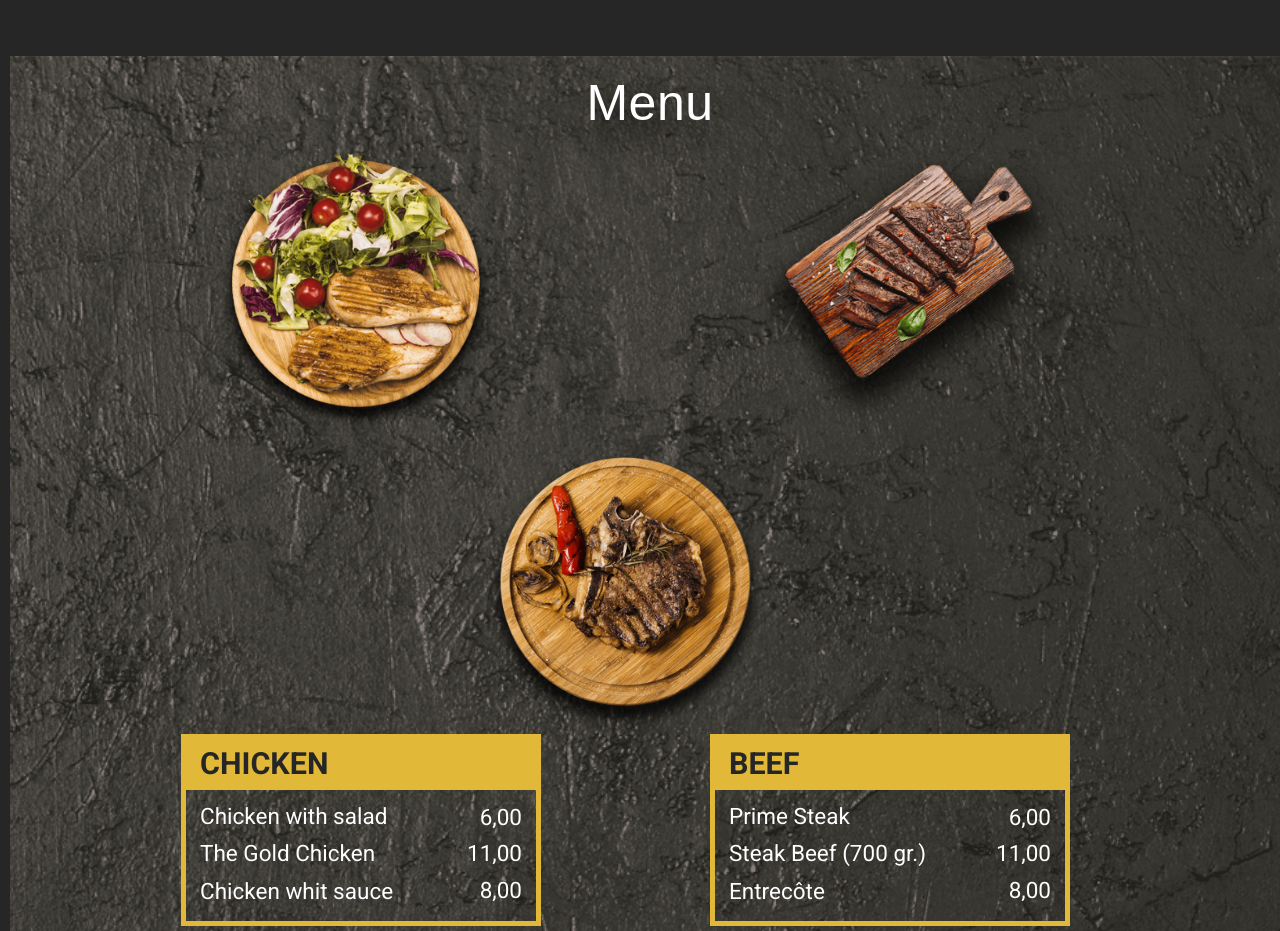
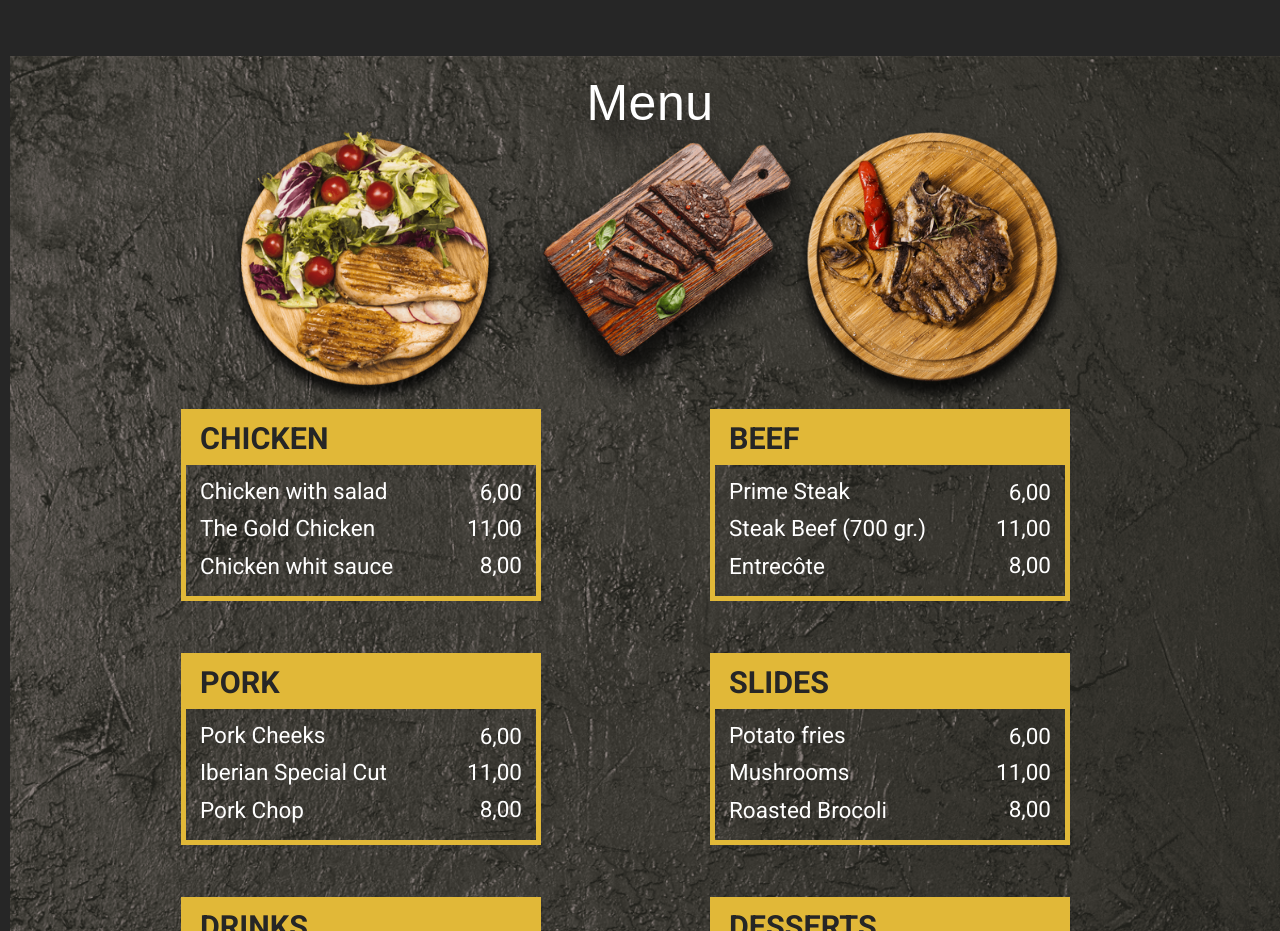
Before and after one commit to landinberg27/Restaurant, a plain HTML site: page index.html in a window 1280 px wide. Shown: the part 820-1751 px from the top of the page. Drawn offline with Linux system fonts and the light colour scheme; a web font is replaced by a local one.

Commit message:
Update style.css

```diff
--- a/css/style.css
+++ b/css/style.css
@@ -322,10 +322,10 @@ body{
         @media (max-width:1562px) {
           .menu-block-content-item-img{
             /* margin: 0 100px 0 100px; */
-            /* margin: 0 auto;
-            align-items: center;
+             margin: 0 auto;
+            /* align-items: center;
             justify-content: center;
-           max-width: 150px; */
+           max-width: 150px;  */
 
           }
         }
```
